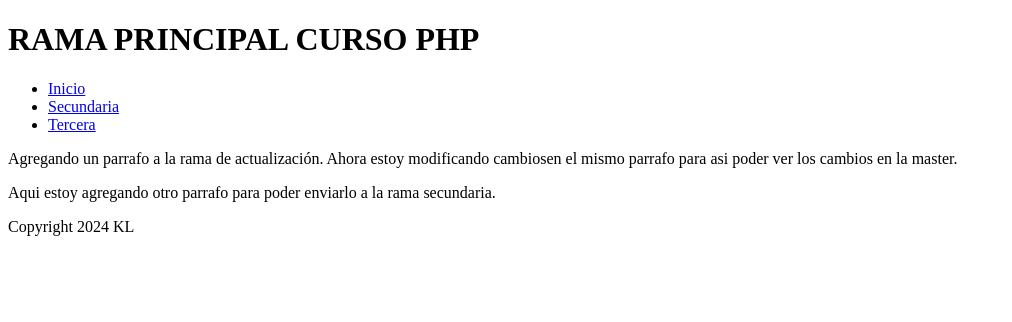
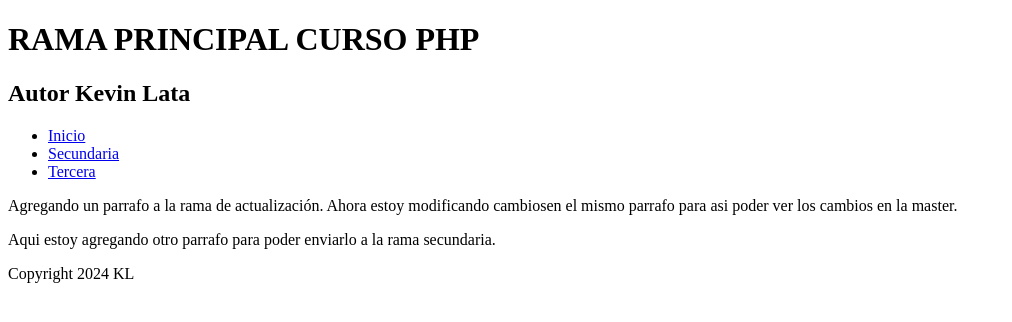
Before and after one commit to kevinlata1605/Git_GitHub, a PHP site: page /include/index.php in a window 1280 px wide. Shown: the top 322 px of the page, without its empty margins (0-1012 px from the left). Run offline with PHP 8.4, Linux system fonts and the light colour scheme.

Commit message:
Se agrego un H2

```diff
--- a/include/index.php
+++ b/include/index.php
@@ -9,6 +9,7 @@
 
 <body>
     <h1>RAMA PRINCIPAL CURSO PHP</h1>
+    <h2>Autor Kevin Lata</h2>
     <?php include_once "./inc/nav.php"; ?>
     <p>Agregando un parrafo a la rama de actualización.
         Ahora estoy modificando cambiosen el mismo parrafo para asi
```
